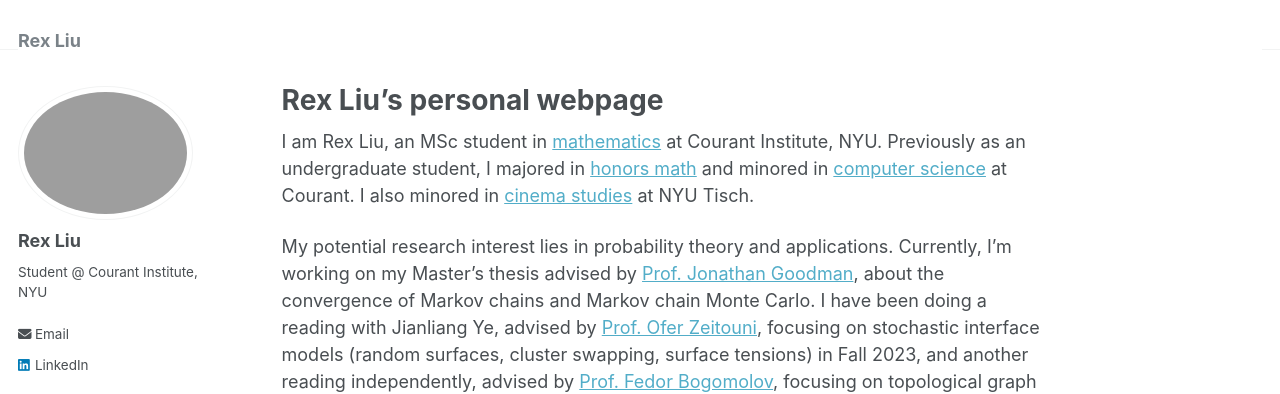
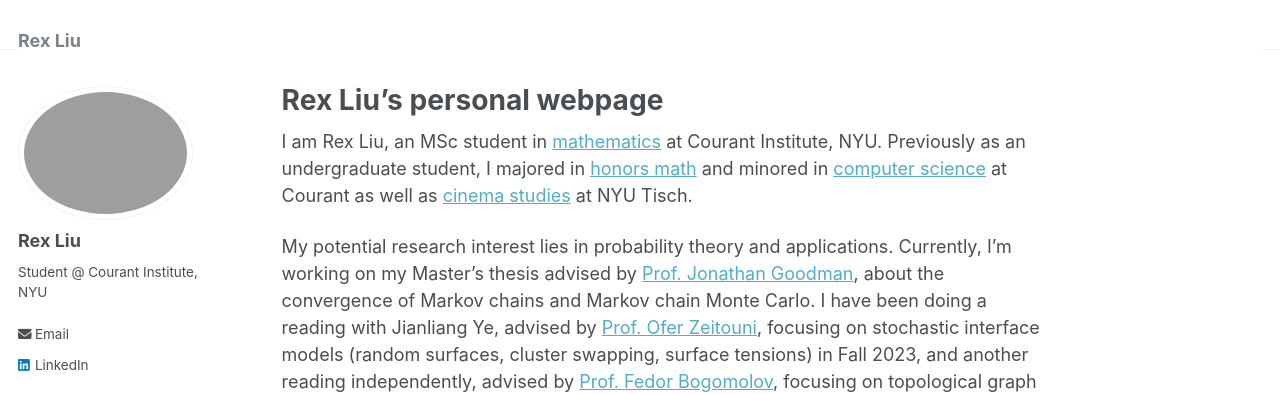
Before and after one commit to RexLiu9/rexliu9.github.io, a Jekyll site: the page built from _pages/about.md, in a window 1280 px wide and 1333 px high. Shown: the top 394 px of the window. Built offline with Jekyll 4.4.1, drawn with Linux system fonts in a browser that asks for light colours.

Commit message:
Update about.md

```diff
--- a/_pages/about.md
+++ b/_pages/about.md
@@ -7,7 +7,7 @@ redirect_from:
   - /about.html
 ---
 
-I am Rex Liu, an MSc student in [mathematics](https://math.nyu.edu/dynamic/graduate/ms-gsas/ms-mathematics/) at Courant Institute, NYU. Previously as an undergraduate student, I majored in [honors math](https://math.nyu.edu/dynamic/undergrad/ba-cas/majors-minors/honors-programs/#honors-math-major) and minored in [computer science](https://cs.nyu.edu/home/undergrad/minor_programs.html) at Courant. I also minored in [cinema studies](https://tisch.nyu.edu/cinema-studies) at NYU Tisch.
+I am Rex Liu, an MSc student in [mathematics](https://math.nyu.edu/dynamic/graduate/ms-gsas/ms-mathematics/) at Courant Institute, NYU. Previously as an undergraduate student, I majored in [honors math](https://math.nyu.edu/dynamic/undergrad/ba-cas/majors-minors/honors-programs/#honors-math-major) and minored in [computer science](https://cs.nyu.edu/home/undergrad/minor_programs.html) at Courant as well as [cinema studies](https://tisch.nyu.edu/cinema-studies) at NYU Tisch.
 
 My potential research interest lies in probability theory and applications. Currently, I'm working on my Master's thesis advised by [Prof. Jonathan Goodman](https://math.nyu.edu/~goodman/), about the convergence of Markov chains and Markov chain Monte Carlo. I have been doing a reading with Jianliang Ye, advised by [Prof. Ofer Zeitouni](https://www.wisdom.weizmann.ac.il/~zeitouni/), focusing on stochastic interface models (random surfaces, cluster swapping, surface tensions) in Fall 2023, and another reading independently, advised by [Prof. Fedor Bogomolov](https://math.nyu.edu/people/profiles/BOGOMOLOV_Fedor.html), focusing on topological graph theory (graph embedding on surfaces, Heawood conjecture, and the four-color theorem) in Summer 2022. I joined the [Ross](https://rossprogram.org/) math camp studying number theory in Summer 2019.
 
```
